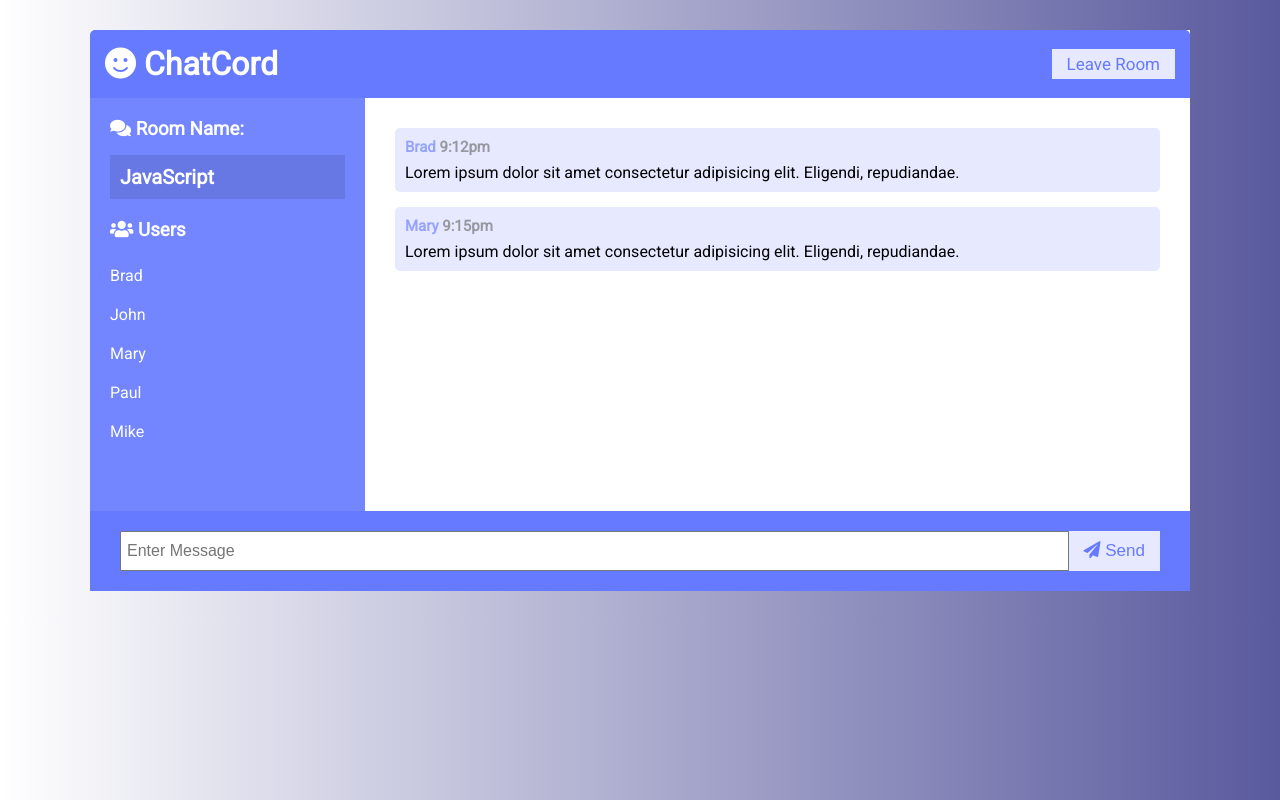
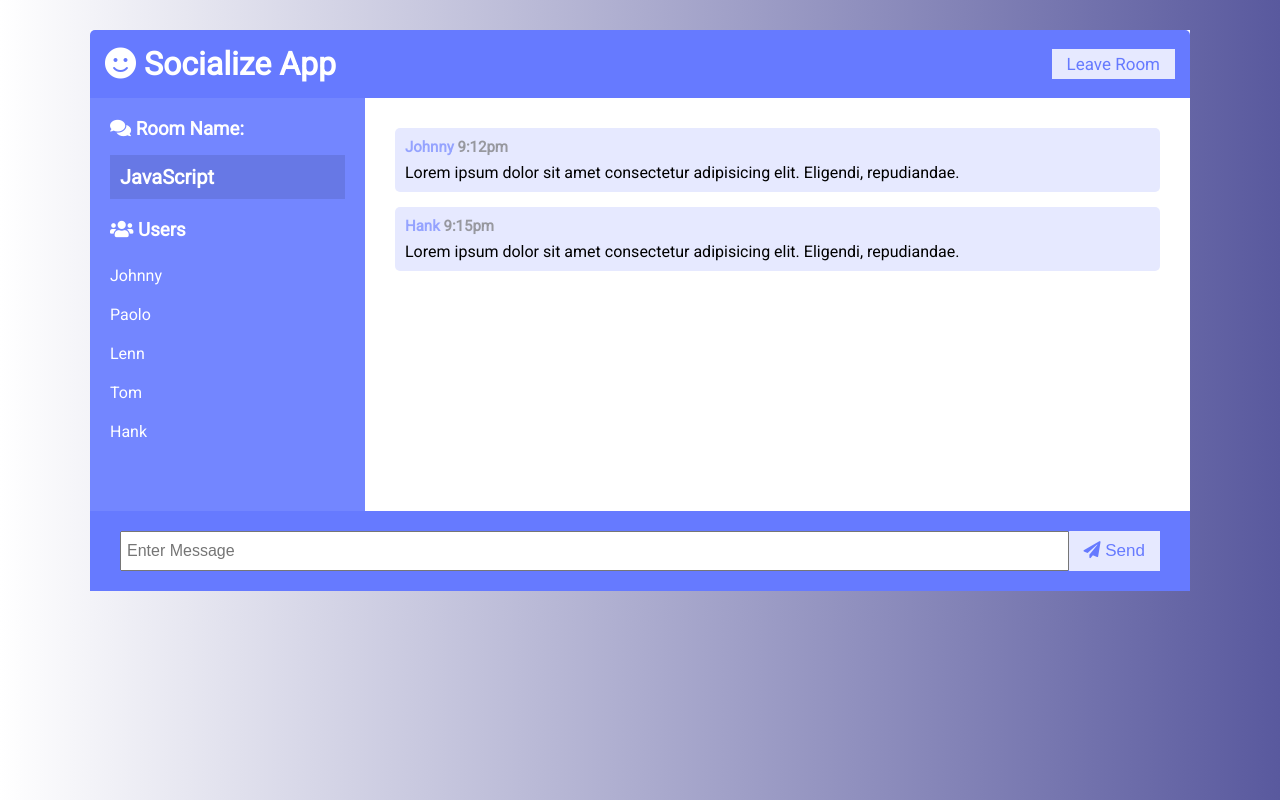
Before and after one commit to mertefe95/chat-app-project, a website: page public/chat.html in a window 1280 px wide. Drawn offline with nearby package versions, Linux system fonts and the light colour scheme; no server answers.

Commit message:
chat.html adjusted

```diff
--- a/public/chat.html
+++ b/public/chat.html
@@ -5,12 +5,12 @@
   <meta name="viewport" content="width=device-width, initial-scale=1.0">
   <link rel="stylesheet" href="https://cdnjs.cloudflare.com/ajax/libs/font-awesome/5.12.1/css/all.min.css" integrity="sha256-mmgLkCYLUQbXn0B1SRqzHar6dCnv9oZFPEC1g1cwlkk=" crossorigin="anonymous" />
   <link rel="stylesheet" href="css/style.css">
-  <title>ChatCord App</title>
+  <title>Live Socializing Chat App</title>
 </head>
 <body>
   <div class="chat-container">
     <header class="chat-header">
-      <h1><i class="fas fa-smile"></i> ChatCord</h1>
+      <h1><i class="fas fa-smile"></i> Socialize App</h1>
       <a href="index.html" class="btn">Leave Room</a>
     </header>
     <main class="chat-main">
@@ -19,23 +19,23 @@
         <h2 id="room-name">JavaScript</h2>
         <h3><i class="fas fa-users"></i> Users</h3>
         <ul id="users">
-          <li>Brad</li>
-          <li>John</li>
-          <li>Mary</li>
-          <li>Paul</li>
-          <li>Mike</li>
+          <li>Johnny</li>
+          <li>Paolo</li>
+          <li>Lenn</li>
+          <li>Tom</li>
+          <li>Hank</li>
         </ul>
       </div>
       <div class="chat-messages">
 					<div class="message">
-						<p class="meta">Brad <span>9:12pm</span></p>
+						<p class="meta">Johnny <span>9:12pm</span></p>
 						<p class="text">
 							Lorem ipsum dolor sit amet consectetur adipisicing elit. Eligendi,
 							repudiandae.
 						</p>
 					</div>
 					<div class="message">
-						<p class="meta">Mary <span>9:15pm</span></p>
+						<p class="meta">Hank <span>9:15pm</span></p>
 						<p class="text">
 							Lorem ipsum dolor sit amet consectetur adipisicing elit. Eligendi,
 							repudiandae.
```
